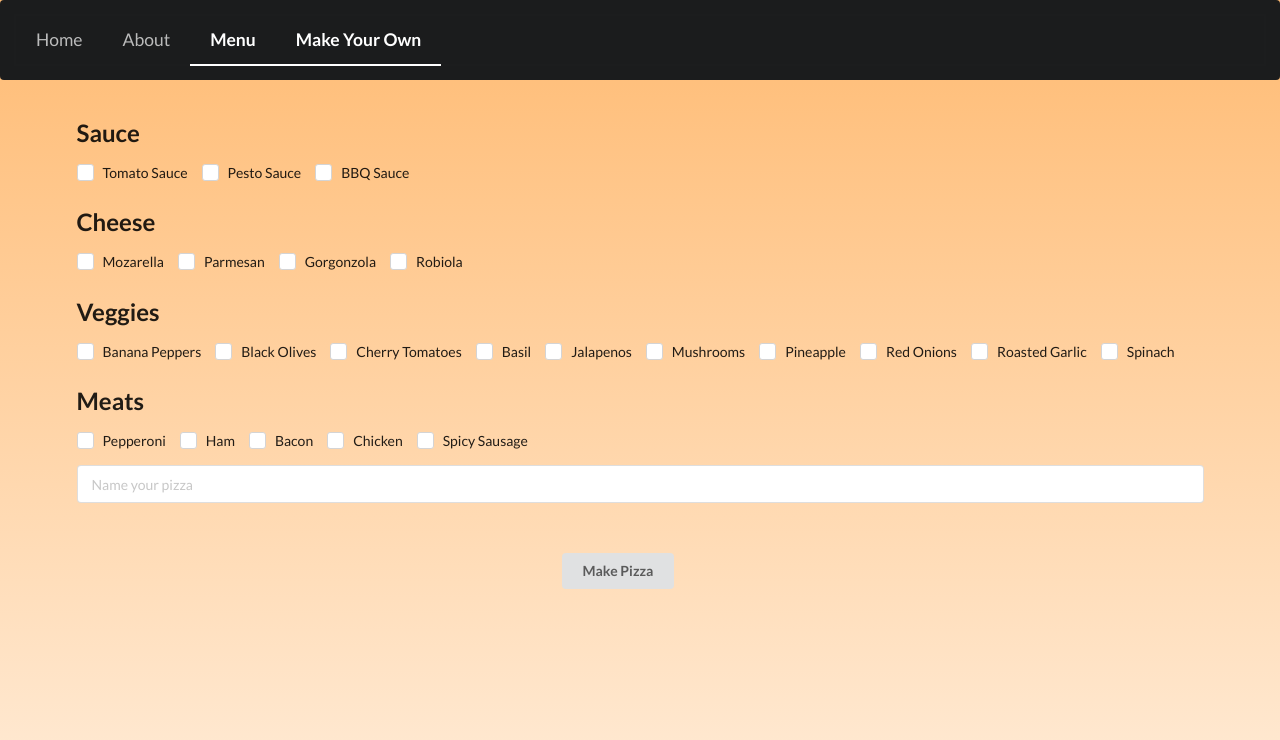
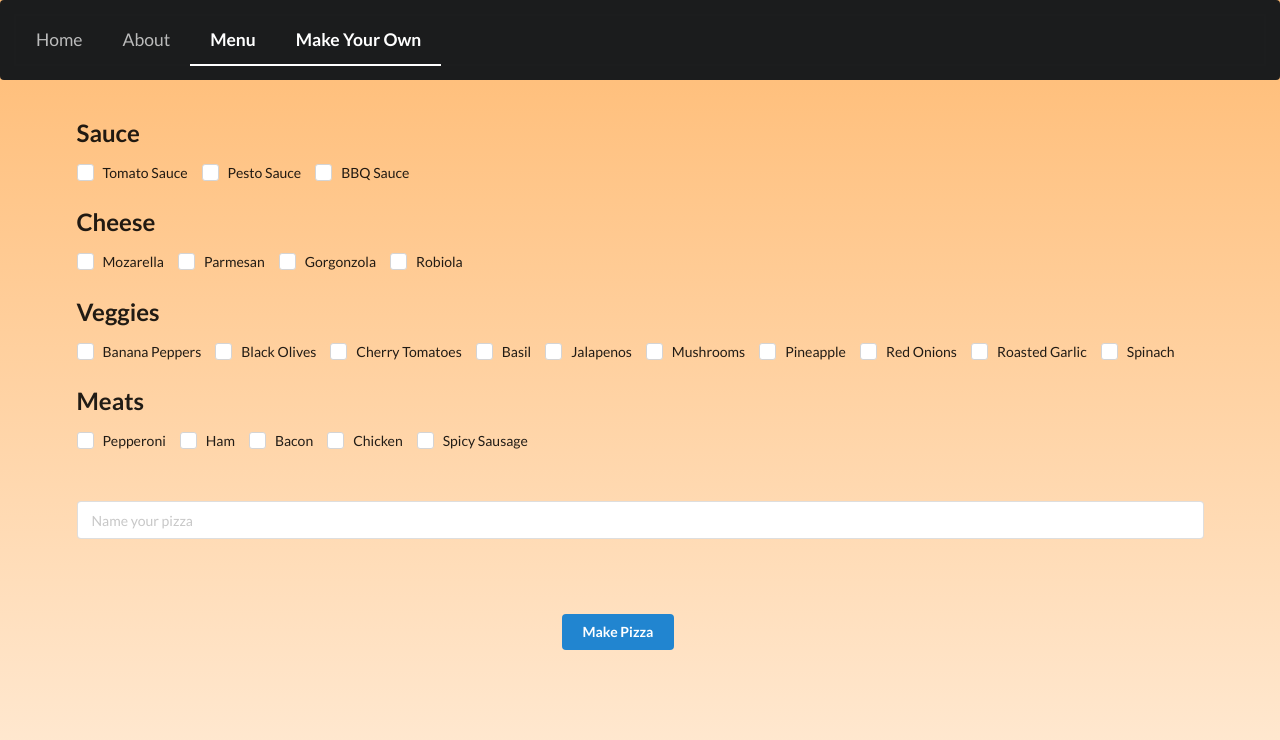
Before and after one commit to Rsja12/react-pizza-client, a React (Create React App) app: page /pizzas/new in a window 1280 px wide. Shown: the top 740 px of the page. Built offline with nearby package versions, Linux system fonts and the light colour scheme.

Commit message:
update style

```diff
--- a/src/components/Form.js
+++ b/src/components/Form.js
@@ -287,7 +287,7 @@ export class Form extends Component {
                         </div>
                     </div>
 
-                <div>
+                <div style={{ marginTop: 50 }}>
                     <input
                     type="text"
                     placeholder="Name your pizza"
@@ -297,8 +297,8 @@ export class Form extends Component {
                     />
                 </div>
 
-                <div style={{ marginTop: 50, marginLeft: 485 }}>
-                    <button className="ui button" type="submit">Make Pizza</button>
+                <div style={{ marginTop: 75, marginLeft: 485 }}>
+                    <button className="ui blue button" type="submit">Make Pizza</button>
                 </div>
 
             </form>
```
